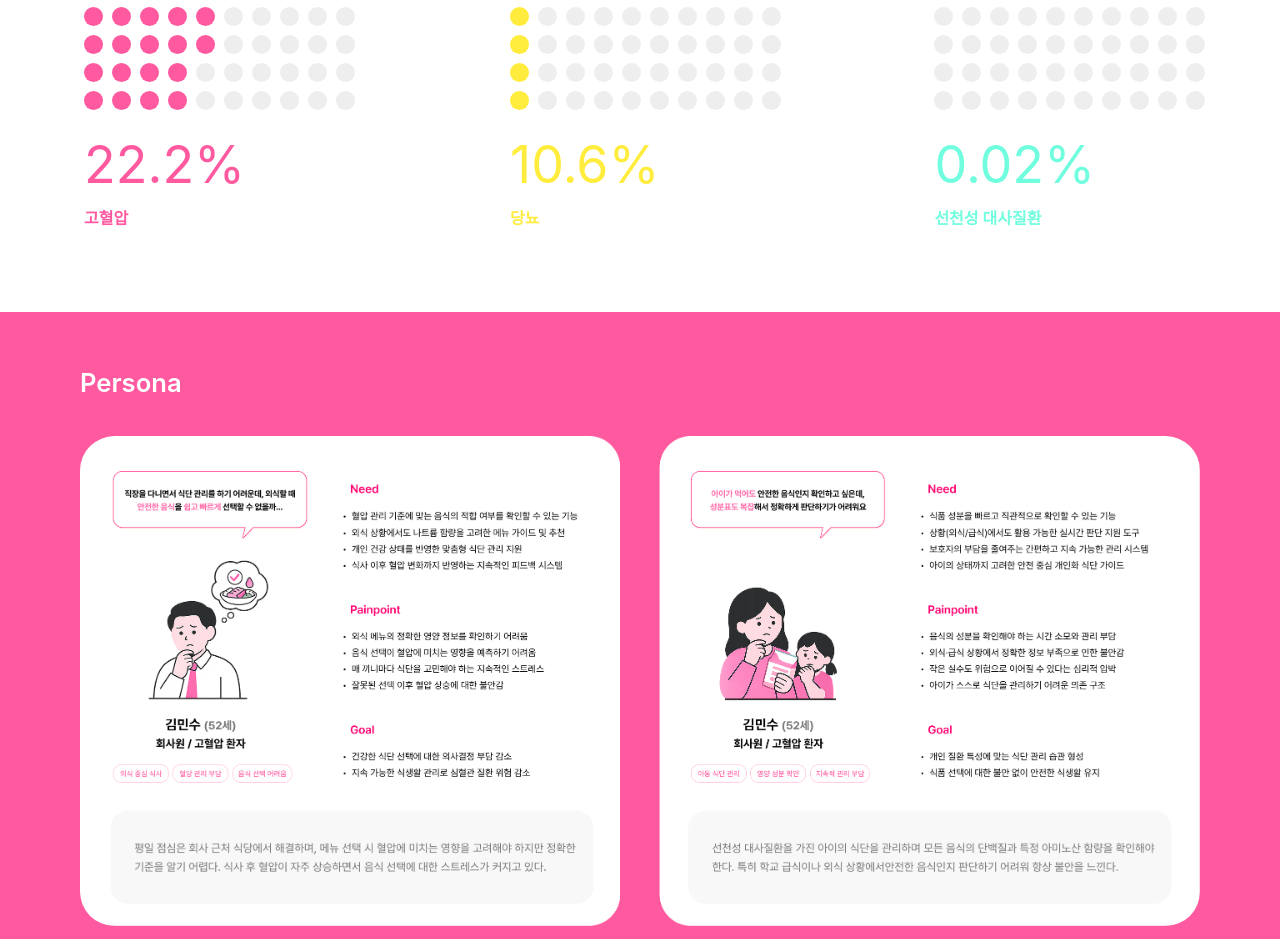
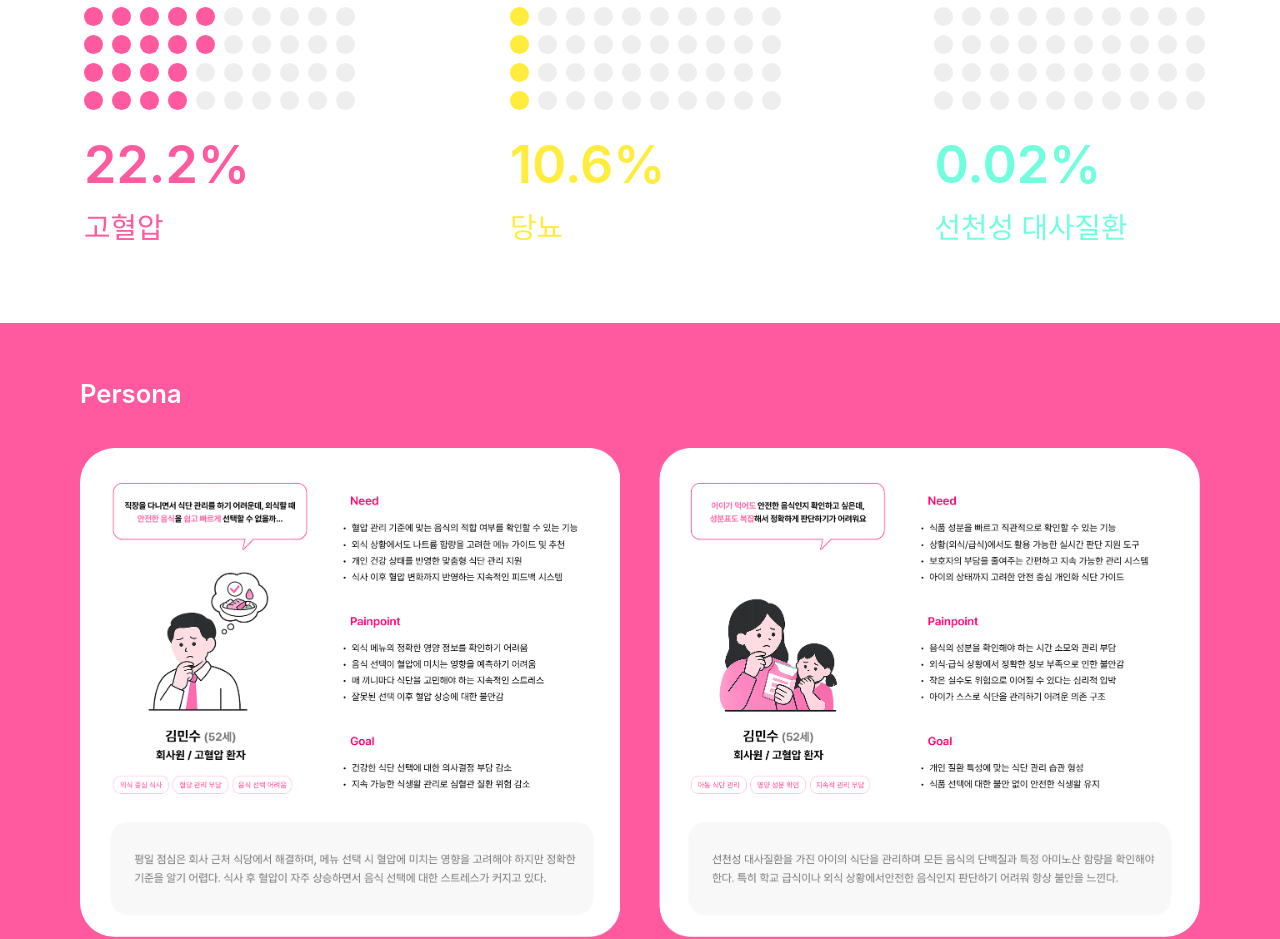
Before and after one commit to Uoojin/notomato, a React (Create React App) app: page / in a window 1280 px wide. Shown: the part 2940-3879 px from the top of the page. Built offline with nearby package versions, Linux system fonts and the light colour scheme.

Commit message:
finalllll

```diff
--- a/src/styles/mainPage.css
+++ b/src/styles/mainPage.css
@@ -1039,15 +1039,15 @@ section[id] {
   display: block;
   color: var(--accent);
   font-size: clamp(40px, 3.4vw, 64px);
-  font-weight: 400;
+  font-weight: 600;
   line-height: 1;
 }
 
 .research-disease-card p {
   margin: 14px 0 0;
   color: var(--accent);
-  font-size: clamp(16px, 1.25vw, 24px);
-  font-weight: 600;
+  font-size: clamp(16px, 2.25vw, 33px);
+  font-weight: 500;
 }
 
 @keyframes researchDotFill {
```
